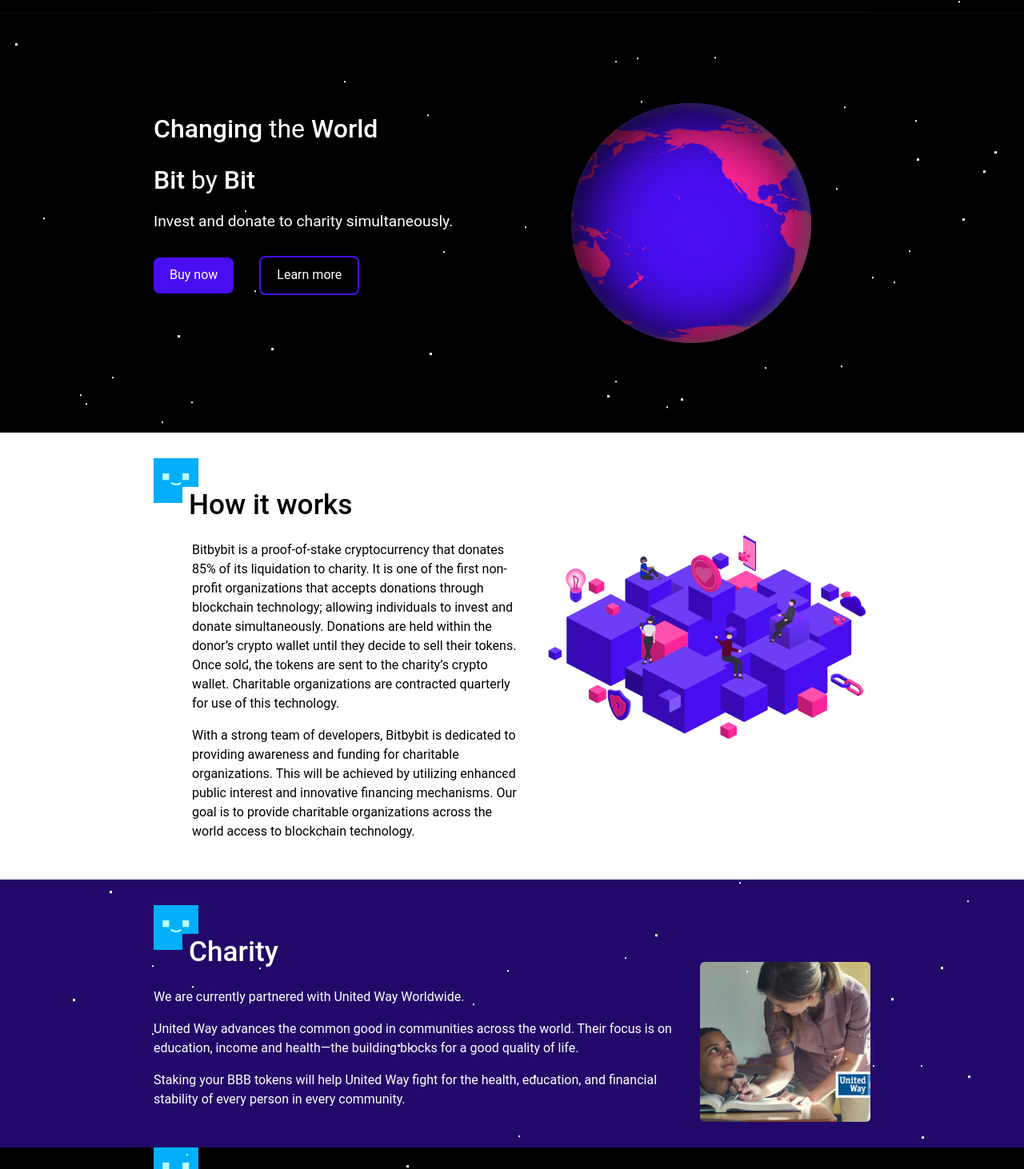
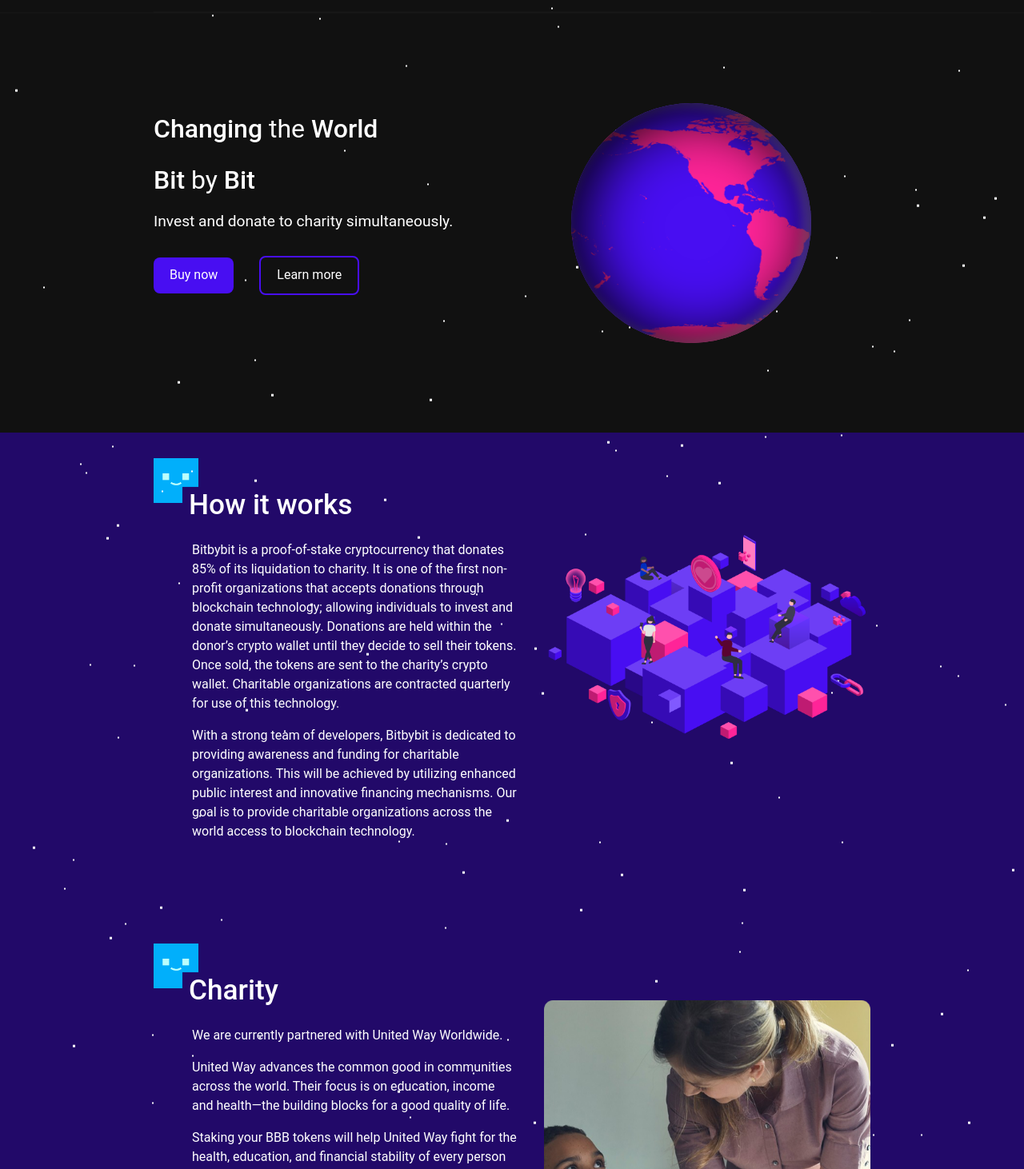
Before and after one commit to lightswarm124/bitbybit-frontend, a React (Create React App) app: page / in a window 1280 px wide. Shown: the part 68-1530 px from the top of the page at 80% size. Built offline with nearby package versions, Linux system fonts and the light colour scheme.

Commit message:
Responsive tweaks

```diff
--- a/src/App.js
+++ b/src/App.js
@@ -9,7 +9,6 @@ import Tokenomics from "./Tokenomics.js";
 import "./styles/stars.css";
 
 const pageStyles = {
-  backgroundColor: "black",
   margin: 0,
   maxWidth: "100%",
   minHeight: "100wh",
--- a/src/components/About.js
+++ b/src/components/About.js
@@ -5,9 +5,10 @@ import ContentWrapper from "./ContentWrapper";
 import blocksIllustration from "../images/blocks-illustration.png";
 
 const AboutSection = styled("div")`
-  background: white;
+  z-index: 9999;
   padding: 2rem 0;
-  color: black;
+  background: #220969;
+  color: white;
   width: 100%;
 `;
 
--- a/src/components/Charity.js
+++ b/src/components/Charity.js
@@ -9,22 +9,33 @@ const CharitySection = styled("div")`
   color: white !important;
   padding: 2rem 0;
   color: black;
+  padding: 5rem 0;
 `;
 
 const CharityWrapper = styled.div`
   display: flex;
   flex-direction: row;
-  img {
+
+  @media (max-width: 800px) {
+    flex-direction: column;
+  }
+
+  .charity-text {
     flex: 1;
-    width: 50%;
-    height: 25vh;
+    margin-left: 3rem;
+  }
+
+  .charity-image {
+    flex: 1;
+    max-width: 50%;
+    flex: 1;
     margin-left: 2rem;
     margin-top: -2rem;
+    z-index: 9999;
   }
-`;
-
-const CharityText = styled.div`
-  flex-basis: 1;
+  img {
+    width: 100%;
+  }
 `;
 
 const Charity = () => {
@@ -33,7 +44,7 @@ const Charity = () => {
       <ContentWrapper>
         <BlockHeading title="Charity" />
         <CharityWrapper>
-          <CharityText>
+          <div className="charity-text">
             <p>We are currently partnered with United Way Worldwide.</p>
             <p>
               United Way advances the common good in communities across the
@@ -45,8 +56,10 @@ const Charity = () => {
               education, and financial stability of every person in every
               community.
             </p>
-          </CharityText>
-          <img src={unitedWay} alt="teacher helping student" />
+          </div>
+          <div className="charity-image">
+            <img src={unitedWay} alt="teacher helping student" />
+          </div>
         </CharityWrapper>
       </ContentWrapper>
     </CharitySection>
--- a/src/styles/globe.css
+++ b/src/styles/globe.css
@@ -11,11 +11,11 @@ body {
     background-size: 610px;
     box-shadow: inset 8px 6px 80px 6px rgb(0, 0, 0), inset -6px 0 12px 4px rgba(255, 255, 255, 0.3);
     animation-name: rotate;
-    animation-duration: 42s;
+    animation-duration: 72s;
     animation-iteration-count: infinite;
     animation-timing-function: linear;
     -webkit-animation-name: rotate;
-    -webkit-animation-duration: 42s;
+    -webkit-animation-duration: 72s;
     -webkit-animation-iteration-count: infinite;
     -webkit-animation-timing-function: linear;
 }
```
Also changed, not shown: src/styles/stars.css.
